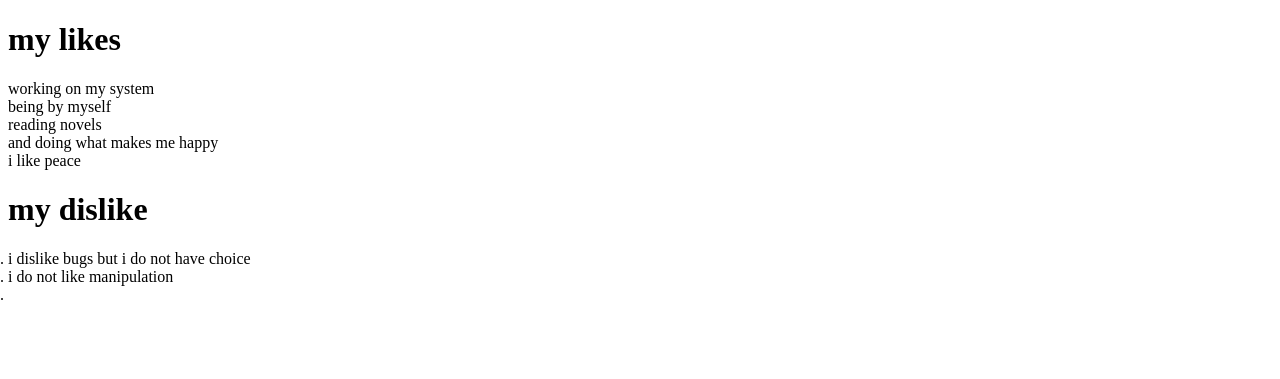
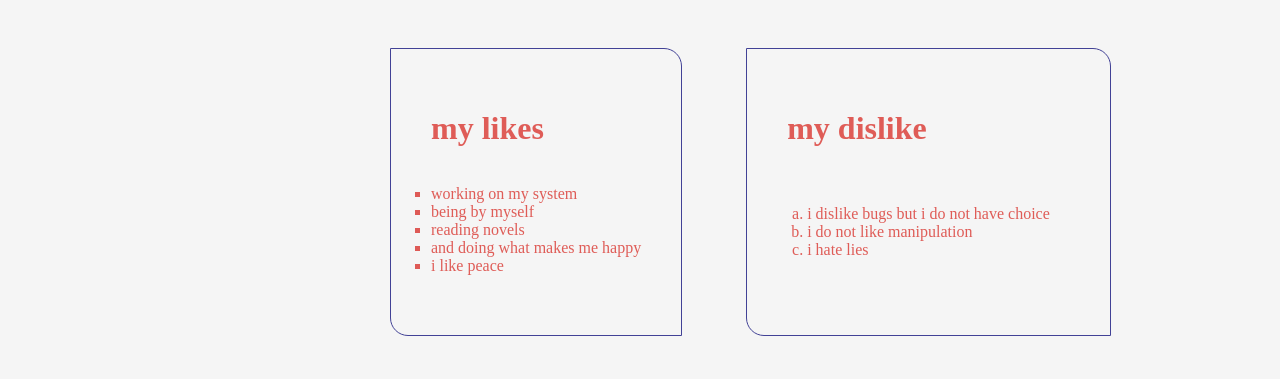
Before and after one commit to Taofikatpurity01/intro-to-css2, a plain HTML site: page index.html in a window 1280 px wide. Drawn offline with Linux system fonts and the light colour scheme.

Commit message:
newinsertion

```diff
--- a/index.html
+++ b/index.html
@@ -8,8 +8,9 @@
     <link rel="stylesheet" href="style.css">
 </head>
 <body>
+    <div class="unordered">
     <h1>my likes</h1>
-    <ul>
+    <ul type="square" id="ul">
         <li>
             working on my system
         </li>
@@ -26,18 +27,21 @@
             i like peace
         </li>
     </ul>
+</div>
+<div class="ordered">
     <h1>
         my dislike
     </h1>
-    <ol type="I">
+    <ol type="a" id="ol">
         <li>
         i dislike bugs but i do not have choice
         </li>
         <li>
         i do not like manipulation
         </li>
-        <li></li>
+        <li>i hate lies</li>
     </ol>
+</div>
 
 </body>
 </html>
--- a/style.css
+++ b/style.css
@@ -3,3 +3,22 @@
     margin: o;
     box-sizing: border-box;
 }
+body{
+    display: flex;
+    flex-direction: row;
+    gap: 4rem;
+    padding: 40px;
+    background-color: whitesmoke;
+    color: rgba(212, 19, 12, 0.678);
+    margin-left: 350px;
+}
+.unordered, .ordered{
+    display: flex;
+    flex-direction: column;
+    padding: 40px;
+    border: 1px solid rgb(66, 66, 150);
+    border-radius:0 18px 0 18px;
+}
+#ol{
+    padding: 20px;
+}
```
